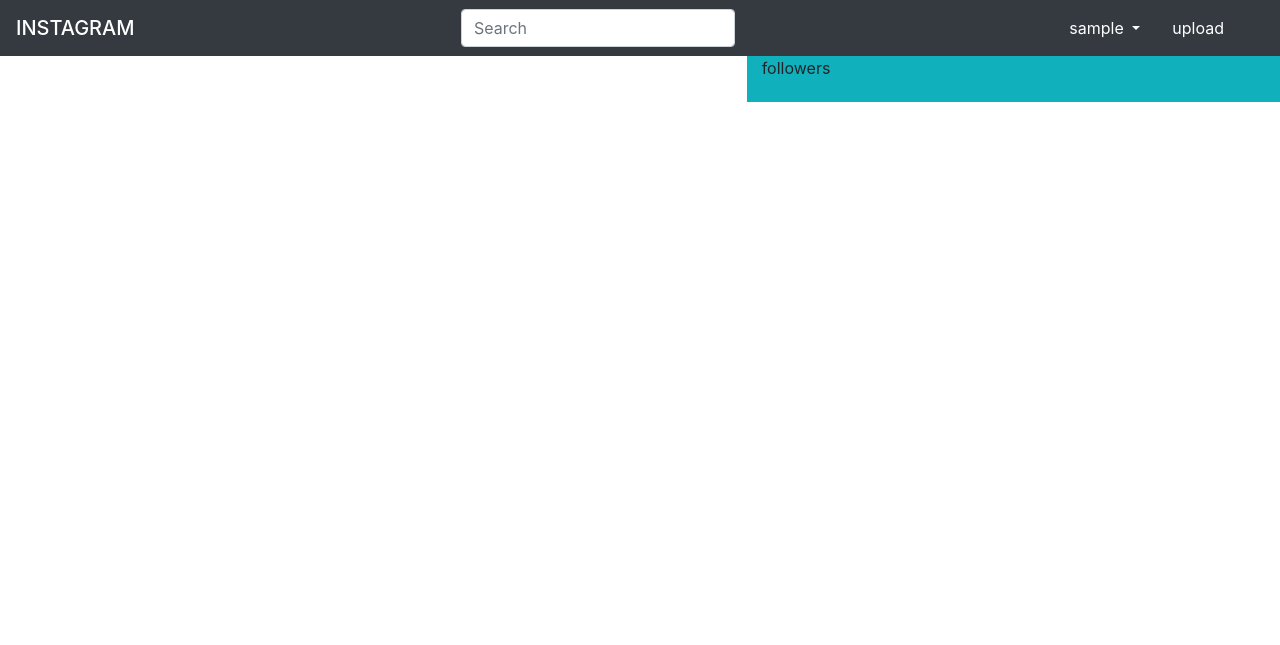
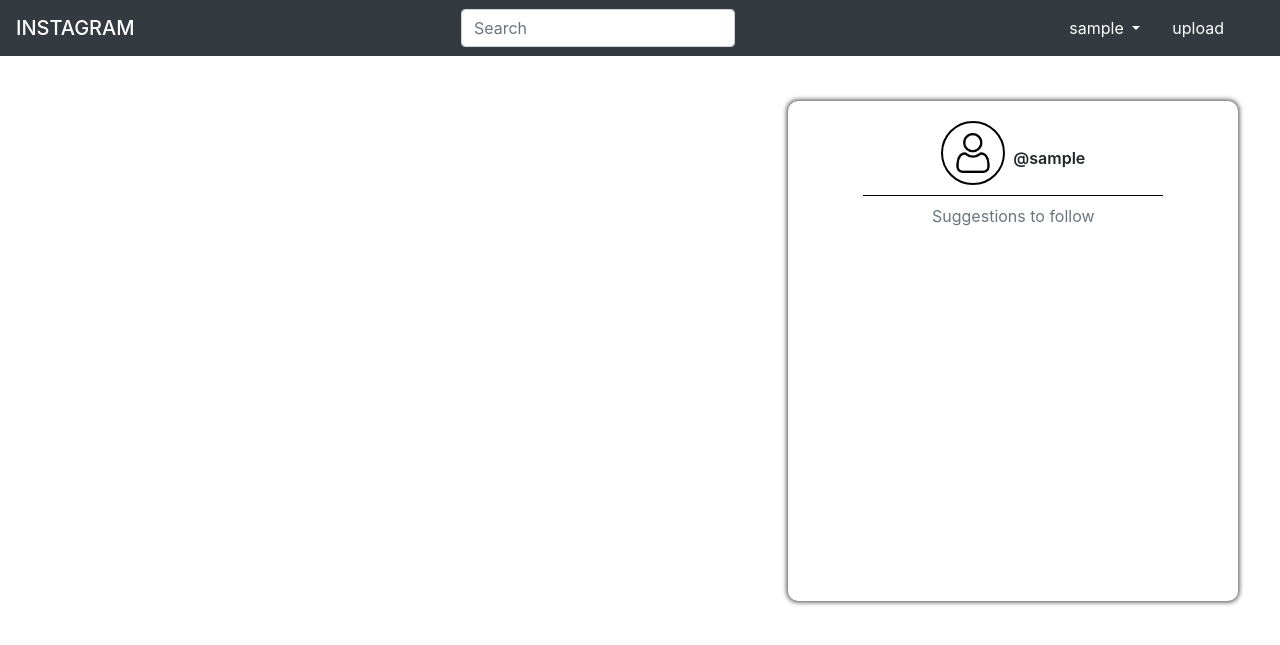
Before and after one commit to HMugera/instagram-clone, a Django app: page / in a window 1280 px wide. Shown: the top 645 px of the page. Run offline with Django 3.2, Linux system fonts and the light colour scheme; the visitor is signed in with stand-in values (Sample User, id 1); data comes from the database, SQL or seed files in the repository; data that the repository does not hold is empty; some libraries are stand-ins or nearby versions.

Commit message:
edit user profile

```diff
--- a/instagram/static/css/base.css
+++ b/instagram/static/css/base.css
@@ -2,6 +2,7 @@
   padding: 0;
   margin: 0;
   box-sizing: border-box;
+  overflow-x: hidden;
 }
 
 * {
@@ -54,7 +54,55 @@ nav {
 }
 
 .followers-container {
-  background-color: rgb(16, 177, 189);
+  padding: 20px;
+}
+.followers-wrapper {
+  -webkit-box-shadow: 0px 0px 5px 1px rgba(0, 0, 0, 0.75);
+  -moz-box-shadow: 0px 0px 5px 1px rgba(0, 0, 0, 0.75);
+  box-shadow: 0px 0px 5px 1px rgba(0, 0, 0, 0.75);
+  width: 450px;
+  margin: 25px auto;
+  min-height: 500px;
+  padding: 20px;
+
+  border-radius: 10px;
+}
+
+.user-header {
+  display: flex;
+  justify-content: center;
+  align-items: center;
+  width: 300px;
+  margin: auto;
+  border-bottom: 1px solid black;
+}
+.user-header .image {
+  border: 2px solid black;
+  border-radius: 50%;
+  margin-bottom: 10px;
+}
+.user-header .image img {
+  height: 40px;
+  margin: 10px;
+}
+
+.users-wrapper {
+  display: flex;
+  flex-direction: column;
+  width: 400px;
+  margin: 10px auto;
+  padding: 20px;
+}
+.single-user-container {
+  display: flex;
+
+  justify-content: space-between;
+  align-items: center;
+  margin-bottom: 10px;
+  padding: 10px;
+  -webkit-box-shadow: 0px 0px 5px 1px rgba(0, 0, 0, 0.75);
+  -moz-box-shadow: 0px 0px 5px 1px rgba(0, 0, 0, 0.75);
+  box-shadow: 0px 0px 5px 1px rgba(0, 0, 0, 0.75);
 }
 
 /* single_post-container */
--- a/instagram/templates/instagram/home_page.html
+++ b/instagram/templates/instagram/home_page.html
@@ -18,7 +18,7 @@
         <div class="card-body">
           <div class="icons-container">
             <div class="like mr-3">
-              <a href="">
+              <a href="{%url 'instagram:like_post' post.id %}">
                 <img src="../../static/images/heart.png" alt="" />
               </a>
             </div>
@@ -28,18 +28,52 @@
               </a>
             </div>
           </div>
-          <h4>{{post.likes.count}}likes</h4>
+          <h5>{{post.likes.count}} likes</h5>
           <div class="card-text">
             <span class="username"> {{post.user.username}} </span>
             <span class="caption">{{post.caption}}</span>
           </div>
-          <h4>View all comments</h4>
+          <h5>
+            <a href="{%url 'instagram:view_post' post.id %}">
+              View all comments
+            </a>
+          </h5>
         </div>
       </div>
 
       {% endfor %}
     </div>
-    <div class="col-md-5 followers-container">followers</div>
+    <div class="col-md-5 followers-container">
+      <div class="followers-wrapper">
+        <div class="user-header">
+          <div class="image">
+            <img src="../../../media/pictures/user.png" alt="" />
+            <!-- <img src="{{user.profile.image.url}}}" alt="" /> -->
+          </div>
+          <div class="user_name ml-2">@{{user.username}}</div>
+        </div>
+        <p class="text-muted text-center mt-2 mb-2">Suggestions to follow</p>
+        <div class="users-wrapper">
+          {% for user in users %}
+
+          <div class="single-user-container">
+            <div class="">{{user.username}}</div>
+            <div>
+              <a
+                href="{%url 'instagram:follow' user.id %}"
+                class="btn btn-success"
+                >Follow</a
+              >
+            </div>
+
+            <div>
+              <a href="{%url 'instagram:follow' user.id %}" class="btn btn-danger">Unfollow</a>
+            </div>
+          </div>
+          {% endfor %}
+        </div>
+      </div>
+    </div>
   </div>
 </div>
 
--- a/instagram/urls.py
+++ b/instagram/urls.py
@@ -1,7 +1,7 @@
 from django.urls import path,include
 from django.conf import settings
 from django.conf.urls.static import static
-from .views import SignupView,upload_picture,home_page,view_post,profile,update_profile,add_comment,like_post
+from .views import SignupView,upload_picture,home_page,view_post,profile,update_profile,add_comment,like_post,follow
 import django.contrib.auth.urls
 from django.contrib.auth.views import LogoutView
 from django.contrib.auth import views  as auth_views
@@ -28,6 +28,10 @@ path('like_post/<int:post_id>',like_post, name='like_post'),
 
 
 
+path('follow/<int:id>',follow, name='follow'),
+
+
+
 ]
 if settings.DEBUG:
     urlpatterns+= static(settings.MEDIA_URL,document_root= settings.MEDIA_ROOT)
--- a/instagram/views.py
+++ b/instagram/views.py
@@ -29,7 +29,18 @@ class SignupView(generic.CreateView):
 def home_page(request):
     current_user = request.user
     posts = Post.objects.all()
-    ctx = {'posts':posts}
+    result=[]
+    user = User.objects.get(username=current_user.username)
+    users = User.objects.exclude(username=current_user.username)
+
+
+
+    ctx = {
+        'posts':posts,
+        'user':user,
+        'users':users,
+
+        }
 
 
 
@@ -80,6 +91,7 @@ def add_comment(request,post_id):
 
 
 def like_post(request,post_id):
+
     post = Post.objects.get(pk=post_id)
     is_liked=False
     user=request.user.profile
@@ -95,7 +107,35 @@ def like_post(request,post_id):
     else:
         post.likes.add(user.user)
         is_liked=True
-    return HttpResponseRedirect(reverse('home'))
+    return HttpResponseRedirect(reverse('instagram:home'))
+
+
+# @login_required
+# def search_results(request):
+#     if 'search_profile' in request.GET and request.GET["search_profile"]:
+#         search_term = request.GET.get("search_profile")
+#         searched_profiles = Profile.search_profile(search_term)
+#         print(searched_profiles)
+#         message = f"{search_term}"
+#         return render(request, 'instagram/search_results.html', {"message":message,"profiles": searched_profiles})
+#     else:
+#         message = "You haven't searched for any profile"
+#     return render(request, 'instagram/search_results.html', {'message': message})
+
+def follow(request,id):
+    if request.method == 'GET':
+        user_follow=User.objects.get(pk=id)
+        follow_user=Follow(follower=request.user, followed=user_follow)
+        follow_user.save()
+        return redirect('/')
+
+def unfollow(request,id):
+    if request.method=='GET':
+        user_unfollow=Profile.objects.get(pk=id)
+        unfollow_user=Follow.objects.filter(follower=request.user.profile,followed=user_unfollow)
+        unfollow_user.delete()
+        return redirect('/')
+
 
 
 
@@ -103,21 +143,20 @@ def profile(request,username):
     user = User.objects.get(username=username)
     posts = Post.objects.filter(user__id = user.id)
 
+    try:
+        profile=Profile.filter_profile_by_id(user.id)
 
-    # try:
-    #     profile=Profile.filter_profile_by_id(user.id)
-    #     print(profile)
 
-    # except Profile.DoesNotExist:
-    #     Profile.objects.create(
-    #         user=user
-    #     )
-    #     profile=Profile.filter_profile_by_id(user.id)
-    #     print(profile)
+    except Profile.DoesNotExist:
+        Profile.objects.create(
+            user=user
+        )
+        profile=Profile.filter_profile_by_id(user.id)
+        print(profile)
 
     ctx = {
         "posts":posts,
-
+        "profile":profile,
         'user':user
         }
 
@@ -130,8 +169,10 @@ def update_profile(request,id):
     if request.method == "POST":
             form = UpdateUserProfileForm(request.POST,instance=profile)
             if form.is_valid():
-                form.save()
-                return redirect('/')
+                profile.bio = form.cleaned_data['bio']
+                profile.profile_picture = form.cleaned_data['profile_picture']
+                profile.save()
+                return redirect('instagram:profile' ,username=user.username)
 
     ctx= {"form":form}
     return render(request, 'profile/update_profile.html',ctx)
```
Also changed, not shown: other parts of instagram/static/css/base.css (+25 -8 lines), instagram/templates/profile/profile.html (+23 -7 lines), media/pictures/user.png (added).
